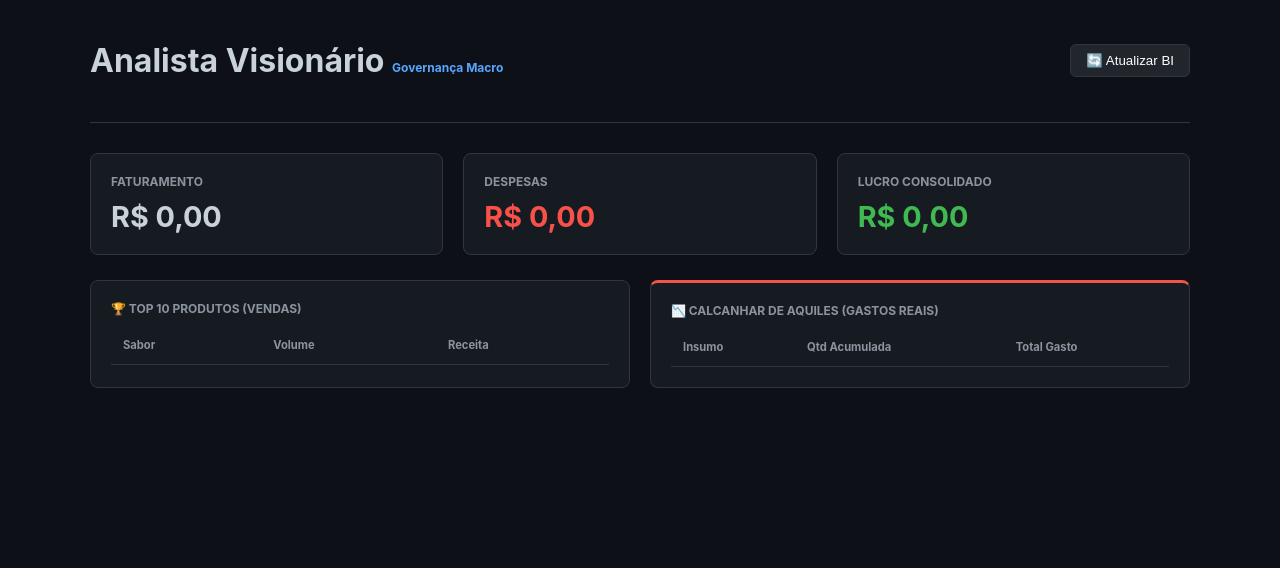
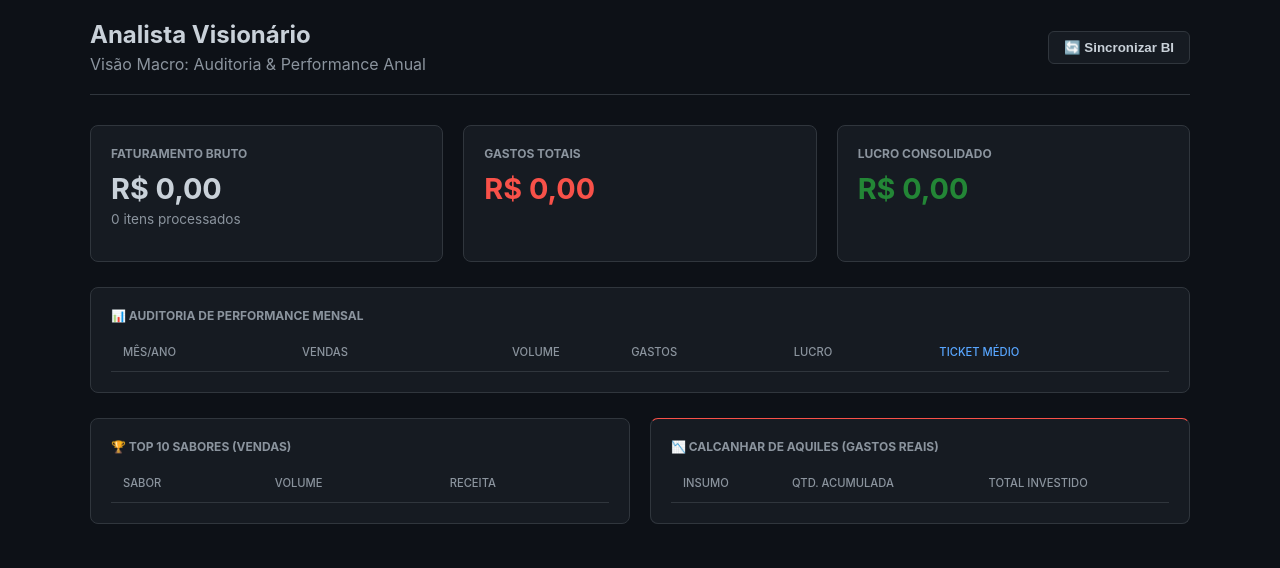
Before and after one commit to Acmsilva1/ML-PREDICAO, a FastAPI app: page / in a window 1280 px wide. Shown: the top 568 px of the page. Run offline with FastAPI, Linux system fonts and the light colour scheme; lists and menus that the app fills with data are empty.

Commit message:
Update visionario.html

```diff
--- a/templates/visionario.html
+++ b/templates/visionario.html
@@ -2,78 +2,187 @@
 <html lang="pt-br">
 <head>
     <meta charset="UTF-8">
-    <title>Analista Visionário | Macro</title>
+    <meta name="viewport" content="width=device-width, initial-scale=1.0">
+    <title>Analista Visionário | Governança de Dados André</title>
+
     <style>
-        :root { --bg: #0d1117; --surface: #161b22; --border: #30363d; --accent: #238636; --blue: #58a6ff; --red: #f85149; }
-        body { font-family: 'Inter', sans-serif; background: var(--bg); color: #c9d1d9; margin: 0; padding: 20px; }
+        :root {
+            --bg: #0d1117; --surface: #161b22; --border: #30363d;
+            --accent: #238636; --blue: #58a6ff; --red: #f85149; --text: #c9d1d9;
+        }
+
+        body {
+            font-family: 'Inter', -apple-system, sans-serif;
+            background: var(--bg); color: var(--text); margin: 0; padding: 20px;
+        }
+
         .container { max-width: 1100px; margin: auto; }
-        .header { display: flex; justify-content: space-between; align-items: center; border-bottom: 1px solid var(--border); padding-bottom: 20px; margin-bottom: 30px; }
-        .grid { display: grid; grid-template-columns: repeat(3, 1fr); gap: 20px; margin-bottom: 25px; }
-        .card { background: var(--surface); border: 1px solid var(--border); border-radius: 8px; padding: 20px; }
+
+        .header {
+            display: flex; justify-content: space-between; align-items: center;
+            border-bottom: 1px solid var(--border); padding-bottom: 20px; margin-bottom: 30px;
+        }
+
+        /* GRID DE KPIs */
+        .grid { display: grid; grid-template-columns: repeat(auto-fit, minmax(250px, 1fr)); gap: 20px; margin-bottom: 25px; }
+
+        .card {
+            background: var(--surface); border: 1px solid var(--border);
+            border-radius: 8px; padding: 20px;
+        }
         .card h3 { margin: 0 0 10px 0; font-size: 0.75rem; text-transform: uppercase; color: #8b949e; }
-        .val-macro { font-size: 1.8rem; font-weight: bold; }
-        table { width: 100%; border-collapse: collapse; font-size: 0.85rem; }
-        th { text-align: left; color: #8b949e; border-bottom: 1px solid var(--border); padding: 12px; font-size: 0.7rem; }
-        td { padding: 12px; border-bottom: 1px solid #21262d; }
-        .val-pos { color: #3fb950; }
+
+        .val { font-size: 1.8rem; font-weight: 700; margin: 0; }
+        .val-pos { color: var(--accent); }
         .val-neg { color: var(--red); }
+        .sub { font-size: 0.85rem; color: #8b949e; margin-top: 5px; }
+
+        /* TABELAS */
+        .table-wrapper { overflow-x: auto; margin-top: 10px; }
+        table { width: 100%; border-collapse: collapse; }
+        th, td { padding: 12px; text-align: left; border-bottom: 1px solid var(--border); font-size: 0.85rem; }
+        th { color: #8b949e; font-weight: 500; text-transform: uppercase; font-size: 0.7rem; }
+
         .capitalize { text-transform: capitalize; }
+        .loading { opacity: 0.5; pointer-events: none; }
+        .full-card { grid-column: 1 / -1; }
+
+        @media (max-width: 850px) {
+            .grid-rankings { grid-template-columns: 1fr !important; }
+        }
     </style>
 </head>
 <body>
-    <div class="container" id="main-content">
+
+<div class="container" id="main-container">
     <div class="header">
-            <h1>Analista Visionário <small style="font-size: 12px; color: var(--blue);">Governança Macro</small></h1>
-            <button onclick="fetchData()" style="cursor:pointer; background:#21262d; color:#fff; border:1px solid var(--border); padding:8px 15px; border-radius:6px;">🔄 Atualizar BI</button>
+        <div>
+            <h1 style="margin:0; font-size: 1.5rem;">Analista Visionário</h1>
+            <p style="margin:5px 0 0 0; color: #8b949e;">Visão Macro: Auditoria & Performance Anual</p>
+        </div>
+        <button onclick="fetchData()" style="background: var(--surface); color: var(--text); border: 1px solid var(--border); padding: 8px 15px; border-radius: 6px; cursor: pointer; font-weight: bold;">
+            🔄 Sincronizar BI
+        </button>
     </div>
 
     <div class="grid">
-            <div class="card"><h3>Faturamento</h3><div class="val-macro" id="total_vendas">R$ 0,00</div></div>
-            <div class="card"><h3>Despesas</h3><div class="val-macro val-neg" id="total_gastos">R$ 0,00</div></div>
-            <div class="card"><h3>Lucro Consolidado</h3><div class="val-macro val-pos" id="total_lucro">R$ 0,00</div></div>
+        <div class="card">
+            <h3>Faturamento Bruto</h3>
+            <p class="val" id="total_faturamento">R$ 0,00</p>
+            <p class="sub" id="total_itens">0 itens processados</p>
+        </div>
+        <div class="card">
+            <h3>Gastos Totais</h3>
+            <p class="val val-neg" id="total_gastos">R$ 0,00</p>
+        </div>
+        <div class="card">
+            <h3>Lucro Consolidado</h3>
+            <p class="val val-pos" id="total_lucro">R$ 0,00</p>
+        </div>
     </div>
 
-        <div class="grid" style="grid-template-columns: 1fr 1fr;">
-            <div class="card">
-                <h3>🏆 TOP 10 PRODUTOS (VENDAS)</h3>
-                <table>
-                    <thead><tr><th>Sabor</th><th>Volume</th><th>Receita</th></tr></thead>
-                    <tbody id="corpo-produtos"></tbody>
+    <div class="card full-card" style="margin-bottom: 25px;">
+        <h3>📊 Auditoria de Performance Mensal</h3>
+        <div class="table-wrapper">
+            <table id="tab-auditoria">
+                <thead>
+                    <tr>
+                        <th>Mês/Ano</th>
+                        <th>Vendas</th>
+                        <th style="text-align: center;">Volume</th>
+                        <th>Gastos</th>
+                        <th>Lucro</th>
+                        <th style="color: var(--blue)">Ticket Médio</th>
+                    </tr>
+                </thead>
+                <tbody></tbody>
             </table>
         </div>
-            <div class="card" style="border-top: 3px solid var(--red);">
-                <h3>📉 CALCANHAR DE AQUILES (GASTOS REAIS)</h3>
-                <table>
-                    <thead><tr><th>Insumo</th><th>Qtd Acumulada</th><th>Total Gasto</th></tr></thead>
-                    <tbody id="corpo-gastos"></tbody>
+    </div>
+
+    <div class="grid" style="grid-template-columns: 1fr 1fr;" id="grid-rankings">
+        <div class="card">
+            <h3>🏆 TOP 10 Sabores (Vendas)</h3>
+            <div class="table-wrapper">
+                <table id="tab-produtos">
+                    <thead>
+                        <tr><th>Sabor</th><th>Volume</th><th>Receita</th></tr>
+                    </thead>
+                    <tbody></tbody>
                 </table>
+            </div>
+        </div>
+
+        <div class="card" style="border-top-color: var(--red);">
+            <h3>📉 Calcanhar de Aquiles (Gastos Reais)</h3>
+            <div class="table-wrapper">
+                <table id="tab-gastos-global">
+                    <thead>
+                        <tr><th>Insumo</th><th>Qtd. Acumulada</th><th>Total Investido</th></tr>
+                    </thead>
+                    <tbody></tbody>
+                </table>
+            </div>
         </div>
     </div>
 </div>
 
 <script>
-        const fmt = (v) => v.toLocaleString('pt-BR', {style: 'currency', currency: 'BRL'});
+    const fmt = (v) => new Intl.NumberFormat('pt-BR', { style: 'currency', currency: 'BRL' }).format(v || 0);
 
     async function fetchData() {
+        const container = document.getElementById('main-container');
+        container.classList.add('loading');
+
         try {
-                const res = await fetch('/api/v1/ml_visionario');
-                const d = await res.json();
+            const response = await fetch('/api/v1/ml_visionario');
+            const d = await response.json();
 
-                document.getElementById('total_vendas').innerText = fmt(d.totais.faturamento);
+            // 1. Atualizar Cards
+            document.getElementById('total_faturamento').innerText = fmt(d.totais.faturamento);
+            document.getElementById('total_itens').innerText = `${d.totais.total_itens} itens no período`;
             document.getElementById('total_gastos').innerText = fmt(d.totais.custos);
             document.getElementById('total_lucro').innerText = fmt(d.totais.lucro);
 
-                document.getElementById('corpo-produtos').innerHTML = d.ranking_produtos.map(p => `
-                    <tr><td class="capitalize">${p.SAB_LIST.toLowerCase()}</td><td>${p.qtd} un.</td><td class="val-pos">${fmt(p.total)}</td></tr>
+            // 2. Injetar Auditoria Mensal (Restaurado)
+            document.querySelector("#tab-auditoria tbody").innerHTML = d.auditoria_mensal.map(row => `
+                <tr>
+                    <td><strong>${row.mes}</strong></td>
+                    <td>${fmt(row.vendas)}</td>
+                    <td style="text-align: center;">${row.itens} un.</td>
+                    <td>${fmt(row.gastos)}</td>
+                    <td class="${row.lucro >= 0 ? 'val-pos' : 'val-neg'}">${fmt(row.lucro)}</td>
+                    <td style="color: var(--blue); font-weight: bold;">${fmt(row.ticket_medio)}</td>
+                </tr>
+            `).reverse().join('');
+
+            // 3. Ranking Vendas
+            document.querySelector("#tab-produtos tbody").innerHTML = d.ranking_produtos.map(p => `
+                <tr>
+                    <td class="capitalize">${p.SAB_LIST.toLowerCase()}</td>
+                    <td><strong>${p.qtd}</strong> un.</td>
+                    <td class="val-pos">${fmt(p.total)}</td>
+                </tr>
             `).join('');
 
-                // Injeção do Volume Real
-                document.getElementById('corpo-gastos').innerHTML = d.ranking_gastos.map(g => `
-                    <tr><td class="capitalize">${g.PRODUTO.toLowerCase()}</td><td><strong>${g.volume_real}</strong> un/kg</td><td class="val-neg">${fmt(g.total_gasto)}</td></tr>
+            // 4. Ranking Gastos (Dados Reais sem "x")
+            document.querySelector("#tab-gastos-global tbody").innerHTML = d.ranking_gastos.map(g => `
+                <tr>
+                    <td class="capitalize"><strong>${g.PRODUTO.toLowerCase()}</strong></td>
+                    <td><span style="color: var(--blue); font-weight: bold;">${g.volume_real}</span> un/kg</td>
+                    <td class="val-neg">${fmt(g.total_gasto)}</td>
+                </tr>
             `).join('');
-            } catch (e) { console.error(e); }
+
+        } catch (err) {
+            console.error("Erro na Matrix BI:", err);
+        } finally {
+            container.classList.remove('loading');
         }
+    }
+
     fetchData();
 </script>
+
 </body>
 </html>
```
Lines whose indentation alone changed are shown as unchanged.
